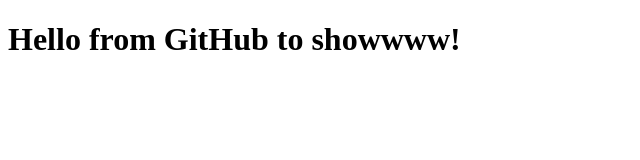
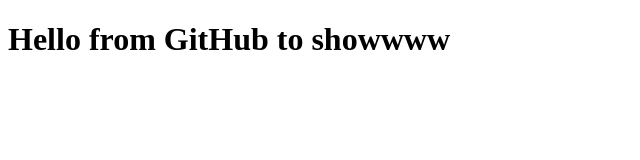
Before and after one commit to Harshad903/my-website-repo, a plain HTML site: page index.html in a window 1280 px wide. Shown: the full height of the page, 0-640 px from the left. Drawn offline with Linux system fonts and the light colour scheme.

Commit message:
Update index.html

```diff
--- a/index.html
+++ b/index.html
@@ -5,6 +5,6 @@
   <title>My Static Site</title>
 </head>
 <body>
-  <h1>Hello from GitHub to showwww!</h1>
+  <h1>Hello from GitHub to showwww</h1>
 </body>
 </html>
```
